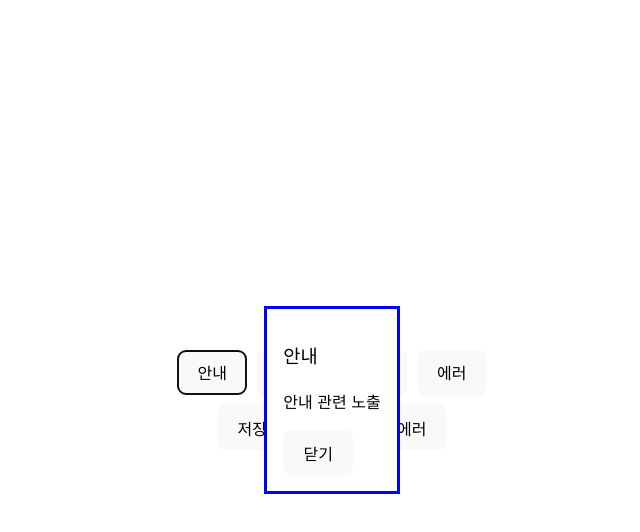
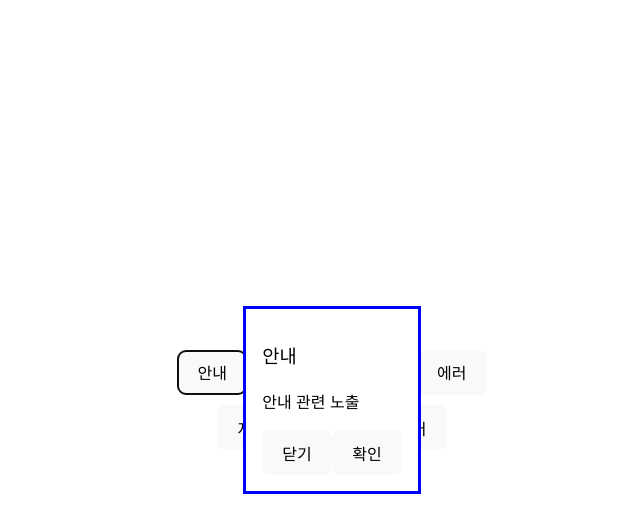
Before and after one commit to aaronryu/react-tutorial, a React (Vite) app: page / in a window 1280 px wide. Both pictures are taken after a click on the button "안내". Shown: the top 532 px of the page, without its empty margins (308-948 px from the left). Built offline with nearby package versions, Linux system fonts and the light colour scheme.

Commit message:
실습 20-6: 모달 버튼 클릭 시 커스텀 이벤트 수행

```diff
--- a/src/App.jsx
+++ b/src/App.jsx
@@ -2,7 +2,7 @@ import { createContext, useContext, useEffect, useReducer, useRef, useState } fr
 import { createPortal } from 'react-dom'
 import '@/App.css'
 
-function Modal({ type = 'info', title = undefined, content = undefined, onClose }) {
+function Modal({ type = 'info', title = undefined, content = undefined, onConfirm, onClose }) {
   const color = (type) => {
     switch (type) {
       case 'info':
@@ -22,6 +22,7 @@ function Modal({ type = 'info', title = undefined, content = undefined, onClose
       <h3>{title}</h3>
       <p>{content}</p>
       <button onClick={(e) => onClose()}>닫기</button>
+      <button onClick={(e) => onConfirm()}>확인</button>
     </dialog>
   )
 }
@@ -35,6 +36,7 @@ const ModalContext = createContext({ show: (content) => {}, close: () => {} })
  * @returns
  */
 function reducer(previousState, action /* 타입(뭘 수행할지) + 페이로드(유저가 전달한 파라미터) */) {
+  console.log(action)
   switch (action.type.toUpperCase()) {
     case 'SUCCESS_SAVE':
       return {
@@ -42,6 +44,8 @@ function reducer(previousState, action /* 타입(뭘 수행할지) + 페이로
         type: 'success',
         title: '저장 완료',
         content: '저장이 완료되었습니다.',
+        onConfirm: action.onConfirm,
+        onCancel: action.onCancel,
       }
     case 'WARN_TYPEERROR':
       return {
@@ -49,6 +53,8 @@ function reducer(previousState, action /* 타입(뭘 수행할지) + 페이로
         type: 'warn',
         title: '타입 에러 발생',
         content: '다시 입력해 주세요.',
+        onConfirm: action.onConfirm,
+        onCancel: action.onCancel,
       }
     case 'ERROR_UNKNOWN':
       return {
@@ -56,6 +62,8 @@ function reducer(previousState, action /* 타입(뭘 수행할지) + 페이로
         type: 'error',
         title: '알수없는 에러 발생',
         content: '고객 센터에 문의하세요.',
+        onConfirm: action.onConfirm,
+        onCancel: action.onCancel,
       }
     default:
       return {
@@ -63,16 +71,25 @@ function reducer(previousState, action /* 타입(뭘 수행할지) + 페이로
         type: action.type,
         title: action.title,
         content: action.content,
+        onConfirm: action.onConfirm,
+        onCancel: action.onCancel,
       }
   }
 }
 
 function ModalContextProvider({ children }) {
-  const CLOSED = { open: false, type: 'info', title: undefined, content: undefined }
+  const CLOSED = {
+    open: false,
+    type: 'info',
+    title: undefined,
+    content: undefined,
+    onConfirm: undefined,
+    onCancel: undefined,
+  }
   const [modal, dispatch] = useReducer(reducer, CLOSED)
 
-  function show({ type, title, content }) {
-    dispatch({ open: true, type, title, content })
+  function show({ type, title, content, onConfirm, onClose }) {
+    dispatch({ open: true, type, title, content, onConfirm, onClose })
   }
 
   function close() {
@@ -85,7 +102,21 @@ function ModalContextProvider({ children }) {
       {modal.open &&
         createPortal(
           // Non-modal Dialog : 외부와의 인터렉션 허용 (backdrop 미존재)
-          <Modal type={modal.type} title={modal.title} content={modal.content} onClose={close} />,
+          <Modal
+            type={modal.type}
+            title={modal.title}
+            content={modal.content}
+            onConfirm={() => {
+              console.log(modal)
+              modal.onConfirm && modal.onConfirm()
+              close()
+            }}
+            onClose={() => {
+              console.log(modal)
+              modal.onCancel && modal.onCancel()
+              close()
+            }}
+          />,
           document.body,
         )}
     </ModalContext.Provider>
@@ -139,7 +170,15 @@ function App() {
       </div>
       <div style={{ display: 'flex', gap: 10, marginTop: 10, justifyContent: 'center' }}>
         <ModalContext.Consumer>
-          {({ show }) => <button onClick={(e) => show({ type: 'SUCCESS_SAVE' })}>저장</button>}
+          {({ show }) => (
+            <button
+              onClick={(e) =>
+                show({ type: 'SUCCESS_SAVE', onConfirm: () => window.location.reload() })
+              }
+            >
+              저장
+            </button>
+          )}
         </ModalContext.Consumer>
         <ModalContext.Consumer>
           {({ show }) => <button onClick={(e) => show({ type: 'WARN_TYPEERROR' })}>타입</button>}
```
